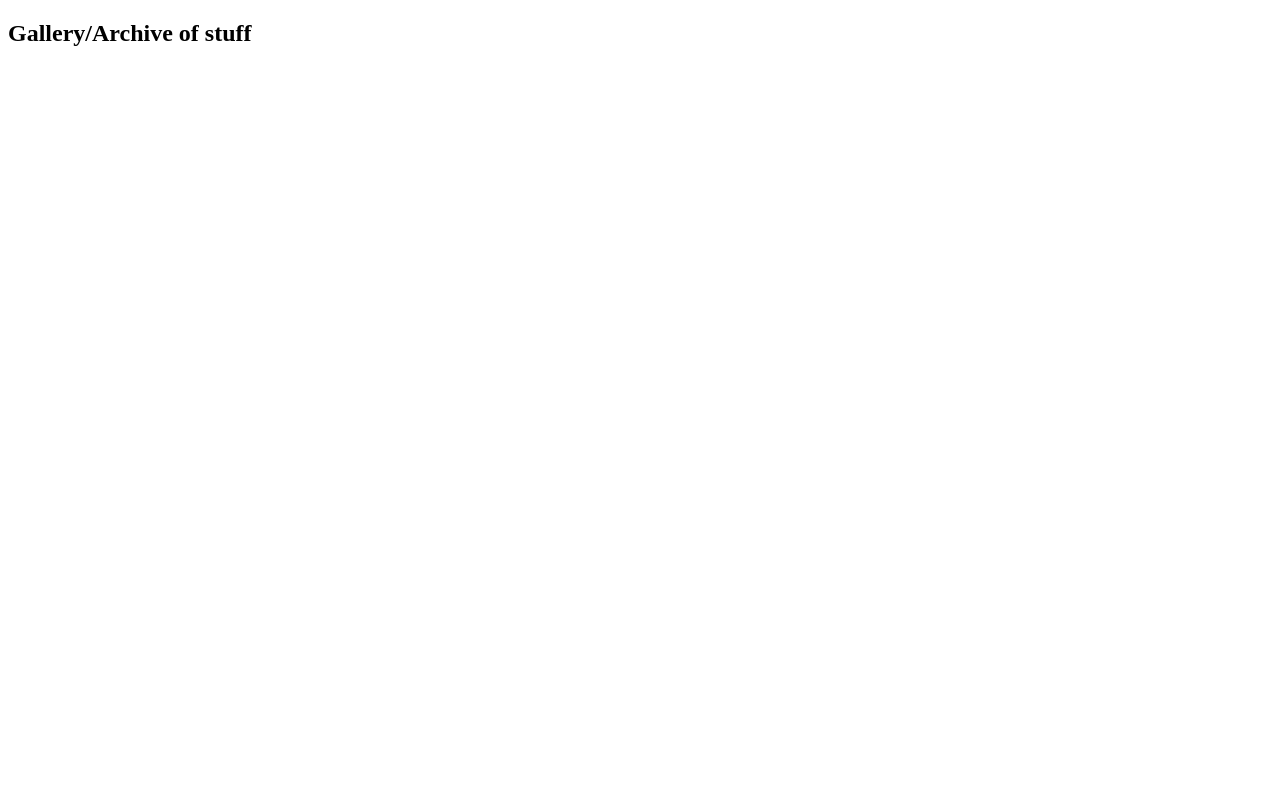
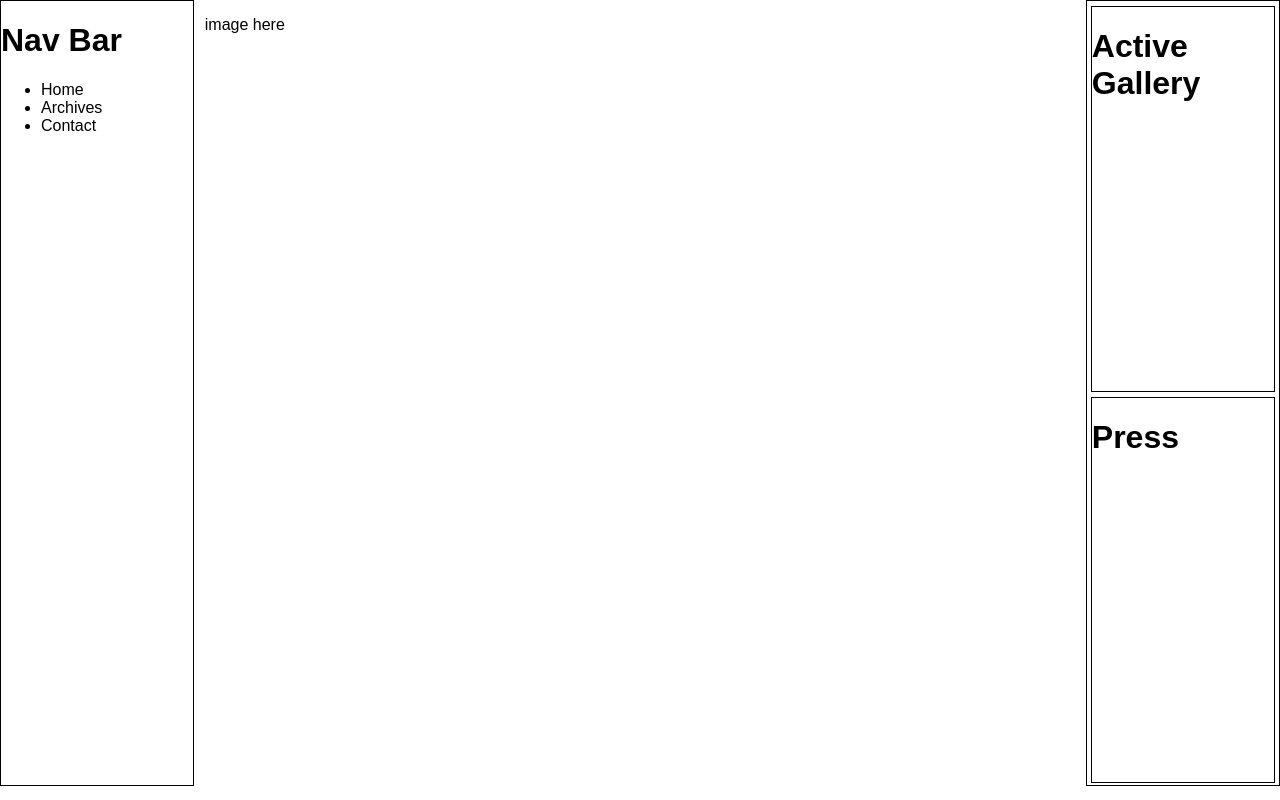
Before and after one commit to ericsingletonjr/website-mwgallery, a website: page public/archive.html in a window 1280 px wide. Drawn offline with nearby package versions, Linux system fonts and the light colour scheme; files whose address does not match are found by name.

Commit message:
Started Archives/Galleries page

```diff
--- a/public/archive.html
+++ b/public/archive.html
@@ -4,10 +4,36 @@
         <meta charset="UTF-8">
         <meta name="viewport" content="width=device-width, initial-scale=1.0">
         <meta http-equiv="X-UA-Compatible" content="ie=edge">
+        <link rel="stylesheet" type="text/css" href="styles/layout.css" />
         <title>Archive</title>
     </head>
     <body>
-        <h2>Gallery/Archive of stuff</h2>
+            <header>
+                    <!-- Nav bar will be located on the left of the screen and fixed -->
+                    <h1>Nav Bar</h1>
+                    <ul>
+                        <li>Home</li>
+                        <li>Archives</li>
+                        <li>Contact</li>
+                    </ul>
+                </header>
+                <div class="wrapper">
+                    <!-- Holds a grid-like setup for all existing galleries -->
+                    <section class="gallery">
+                        <p>image here</p>
+                    </section>
+                </div>
+                <section class="sidebar">
+                    <!-- This section will be on the right side of the screen, fixed and house two containers -->
+                    <div class="current">
+                        <h1>Active Gallery</h1>
+                        <!-- Container for the current Active gallery -->
+                    </div>
+
+                    <div class="press">
+                        <h1>Press</h1>
+                        <!-- Container for cycling reviews/press -->
+                    </div>
         <script src='https://cdnjs.cloudflare.com/ajax/libs/handlebars.js/4.0.11/handlebars.min.js'></script>
         <script
             src='https://code.jquery.com/jquery-3.3.1.min.js'
```
